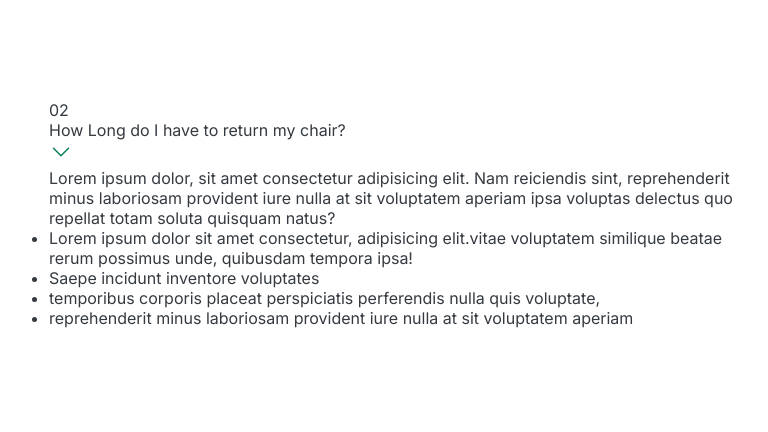
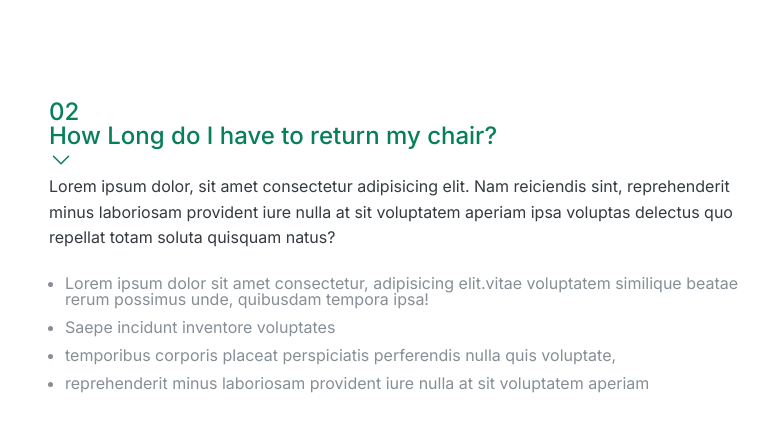
Before and after one commit to Hamdy-0/accordion, a plain HTML site: page index.html in a window 1280 px wide. Shown: the whole page, without its empty margins (241-1009 px from the left). Drawn offline with Linux system fonts and the light colour scheme.

Commit message:
adding flex

```diff
--- a/index.html
+++ b/index.html
@@ -31,6 +31,7 @@
       body {
         font-family: "Inter", sans-serif;
         color: #343a40;
+        line-height: 1;
       }
       .accordion {
         width: 700px;
@@ -38,7 +39,11 @@
       }
       .item {
       }
-      .number {
+      .number,
+      .text {
+        font-size: 24px;
+        font-weight: 500;
+        color: #087f5b;
       }
       .text {
       }
@@ -48,6 +53,17 @@
         stroke: #087f5b;
       }
       .hidden-box {
+      }
+      .hidden-box p {
+        line-height: 1.6;
+        margin-bottom: 24px;
+      }
+      .hidden-box ul {
+        color: #868e96;
+        margin-left: 16px;
+        display: flex;
+        flex-direction: column;
+        gap: 12px;
       }
     </style>
   </head>
```
